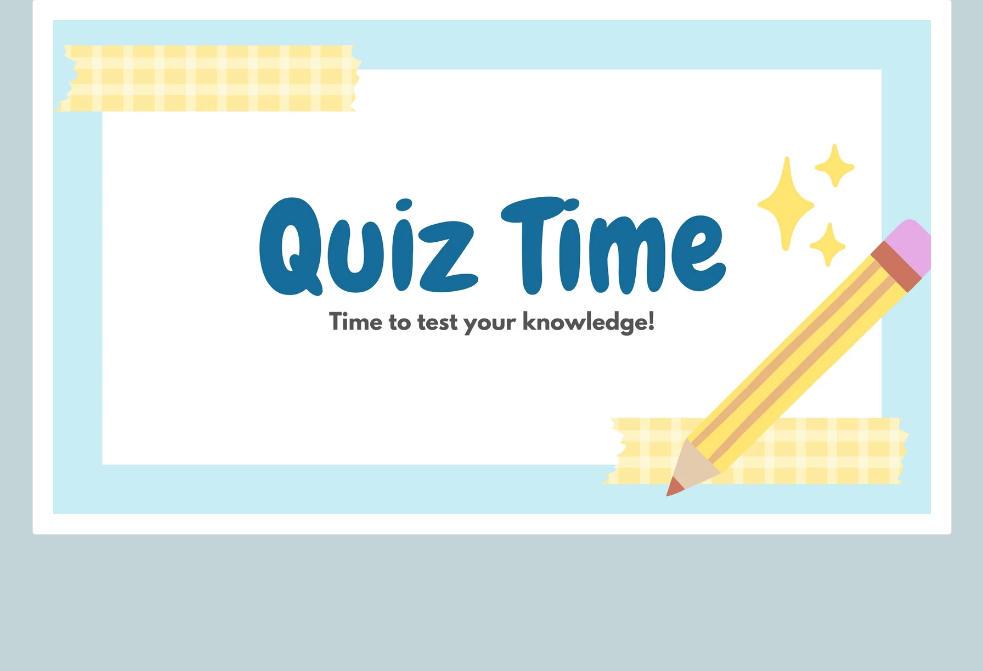
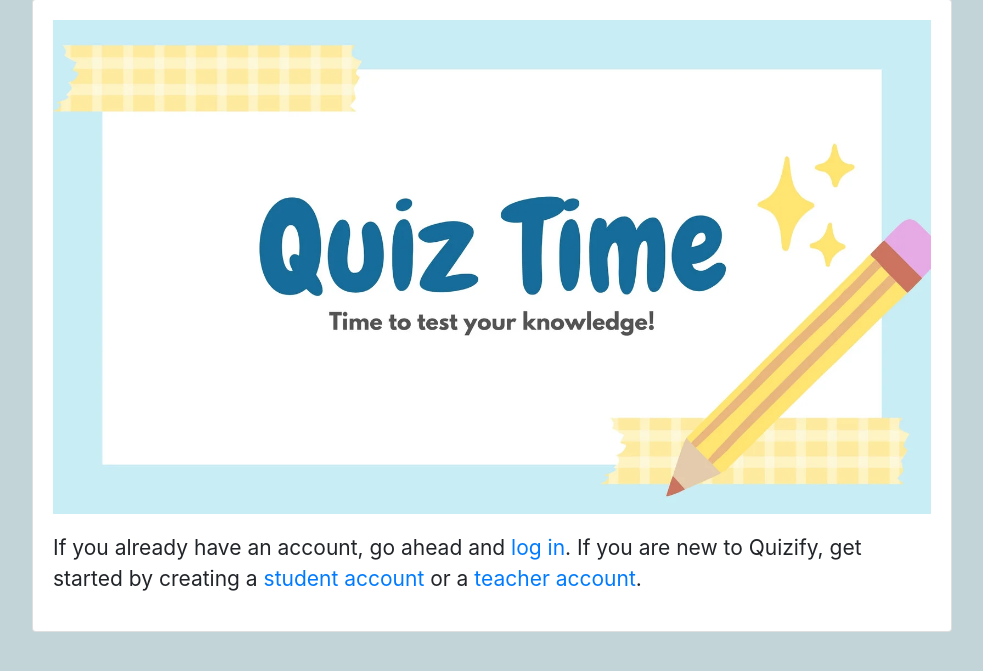
Before and after one commit to sima-rai/Quizify, a Django app: page / in a window 1280 px wide. Shown: the part 81-752 px from the top of the page, without its empty margins (148-1131 px from the left). Run offline with Django 5.2, Linux system fonts and the light colour scheme; some libraries are stand-ins or nearby versions; some web fonts are replaced.

Commit message:
description addition in home page

```diff
--- a/classroom/templates/classroom/home.html
+++ b/classroom/templates/classroom/home.html
@@ -4,4 +4,9 @@
 {% block content %}
   <img  class="homepage" src="{% static 'img/quiz.webp' %}" alt="description" style="width: 100%;">
 
+  <p class="home-text" style="margin-top:18px;font-size: 21px;">
+    If you already have an account, go ahead and <a href="{% url 'login' %}">log in</a>. If you are new to Quizify, get started
+    by creating a <a href="{% url 'student_signup' %}">student account</a> or a <a href="{% url 'teacher_signup' %}">teacher account</a>.
+  </p>
+
 {% endblock %}
```
Also changed, not shown: db.sqlite3, 1 other file.
